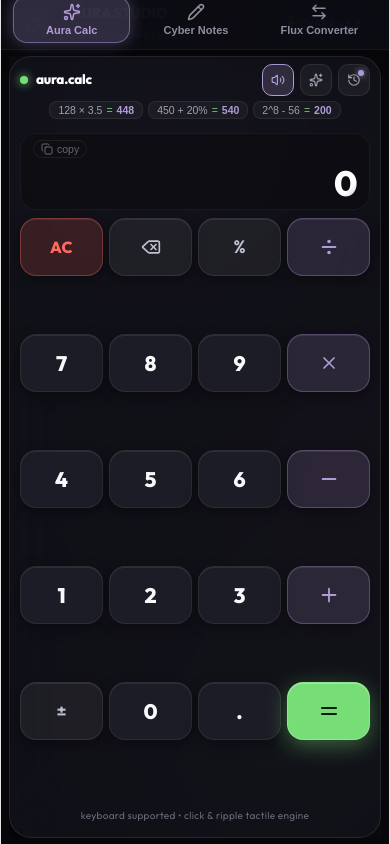
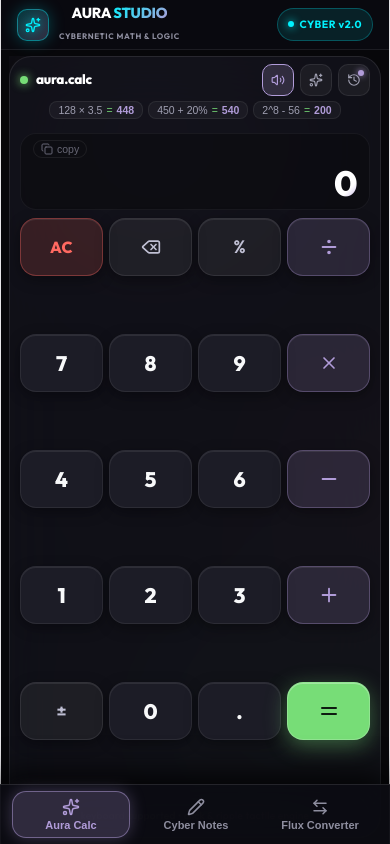
Before and after one commit to Robozonics/coolioscalculator, a React (Vite) app: page / in a window 390 px wide. Built offline with nearby package versions, Linux system fonts and the light colour scheme.

Commit message:
fix: resolve mobile bottom dock touch positioning bug caused by backdrop-filter containing block context

```diff
--- a/src/App.css
+++ b/src/App.css
@@ -4402,3 +4402,22 @@
     font-size: 13px !important;
   }
 }
+
+/* Fix for mobile bottom dock positioning bug caused by backdrop-filter containing block */
+.mobile-tabs {
+  display: none !important;
+}
+
+@media (max-width: 768px) {
+  .desktop-tabs {
+    display: none !important;
+  }
+  .mobile-tabs {
+    display: flex !important;
+    position: fixed !important;
+    bottom: 0 !important;
+    left: 0 !important;
+    right: 0 !important;
+    z-index: 9999 !important;
+  }
+}
--- a/src/App.tsx
+++ b/src/App.tsx
@@ -33,8 +33,8 @@
           <span className="aura-status-text">CYBER v2.0</span>
         </div>
 
-        {/* Futuristic Glassmorphic Navigation Tabs */}
-        <nav className="aura-tabs">
+        {/* Desktop Navigation Tabs */}
+        <nav className="aura-tabs desktop-tabs">
           <button
             className={`aura-tab ${mode === 'aura' ? 'active calc' : ''}`}
             onClick={() => setMode('aura')}
@@ -63,6 +63,36 @@
           </button>
         </nav>
       </header>
+
+      {/* Mobile Navigation Tabs (Fixed to bottom, outside backdrop-filter container) */}
+      <nav className="aura-tabs mobile-tabs">
+        <button
+          className={`aura-tab ${mode === 'aura' ? 'active calc' : ''}`}
+          onClick={() => setMode('aura')}
+          title="Aura Calc - Tactile Gen Z Calculator"
+        >
+          <Sparkles size={15} />
+          <span>Aura Calc</span>
+        </button>
+
+        <button
+          className={`aura-tab ${mode === 'notes' ? 'active notes' : ''}`}
+          onClick={() => setMode('notes')}
+          title="Cyber Notes - Holographic Math Pad & Stylus"
+        >
+          <Pencil size={15} />
+          <span>Cyber Notes</span>
+        </button>
+
+        <button
+          className={`aura-tab ${mode === 'converter' ? 'active conv' : ''}`}
+          onClick={() => setMode('converter')}
+          title="Flux Converter - Precision Unit & Currency Engine"
+        >
+          <ArrowLeftRight size={15} />
+          <span>Flux Converter</span>
+        </button>
+      </nav>
 
       {/* Main Surface Viewport */}
       <main className="aura-main-content">
```
